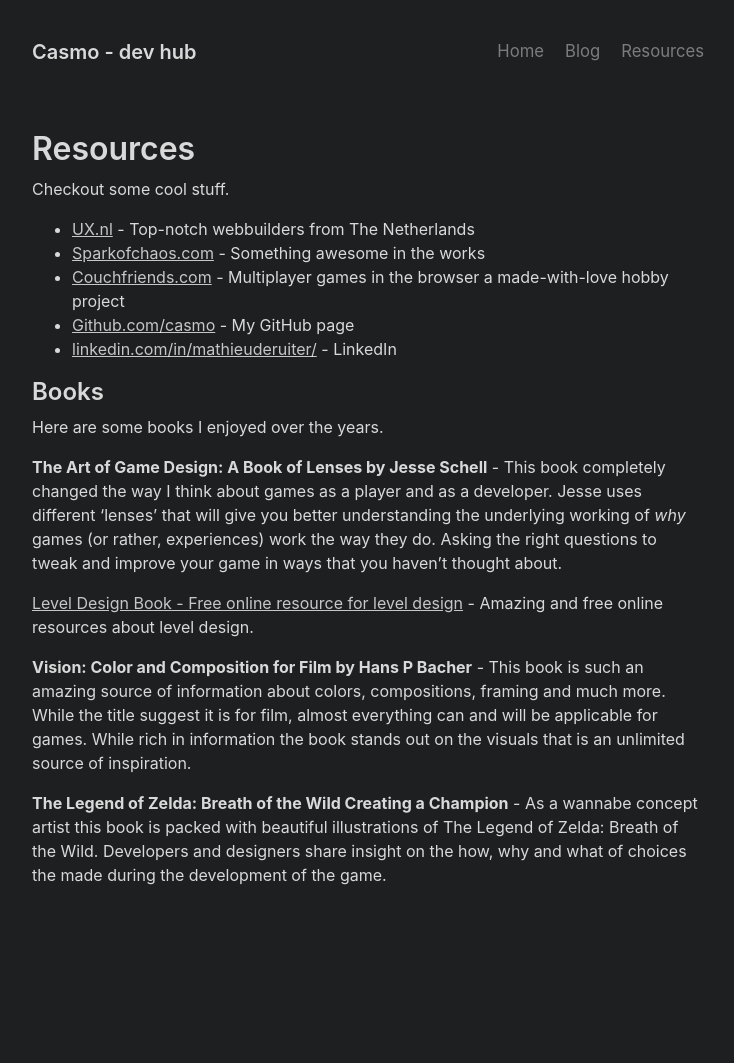
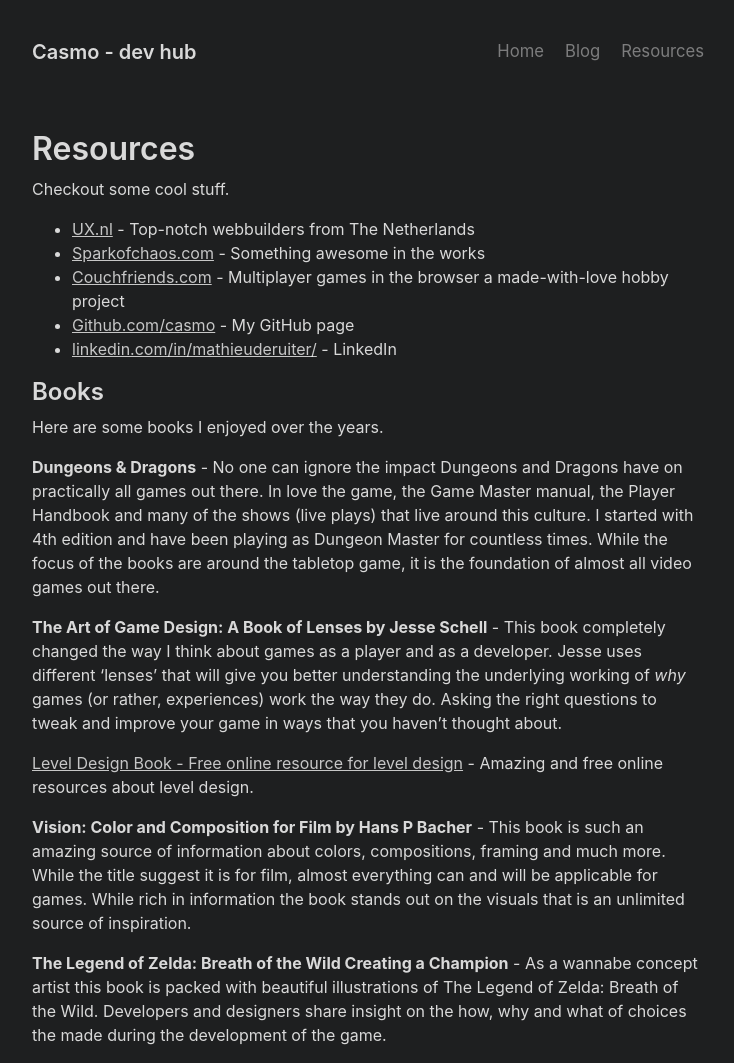
Before and after one commit to Casmo/casmo.github.io, a Jekyll site: the page built from resources.md, in a window 1280 px wide. Shown: the whole page, without its empty margins (272-1006 px from the left). Built offline with Jekyll 4.4.1, drawn with Linux system fonts in a browser that asks for light colours; before the commit the page ends 903 px from its top, so only the background shows below that.

Commit message:
Update resources.md

```diff
--- a/resources.md
+++ b/resources.md
@@ -17,6 +17,8 @@
 
 Here are some books I enjoyed over the years.
 
+<strong>Dungeons & Dragons</strong> - No one can ignore the impact Dungeons and Dragons have on practically all games out there. In love the game, the Game Master manual, the Player Handbook and many of the shows (live plays) that live around this culture. I started with 4th edition and have been playing as Dungeon Master for countless times. While the focus of the books are around the tabletop game, it is the foundation of almost all video games out there.
+
 <strong>The Art of Game Design: A Book of Lenses by Jesse Schell</strong> - This book completely changed the way I think about games as a player and as a developer. Jesse uses different 'lenses' that will give you better understanding the underlying working of *why* games (or rather, experiences) work the way they do. Asking the right questions to tweak and improve your game in ways that you haven't thought about.
 
 <a href="https://book.leveldesignbook.com/" target="_blank">Level Design Book - Free online resource for level design</a> - Amazing and free online resources about level design.
```
